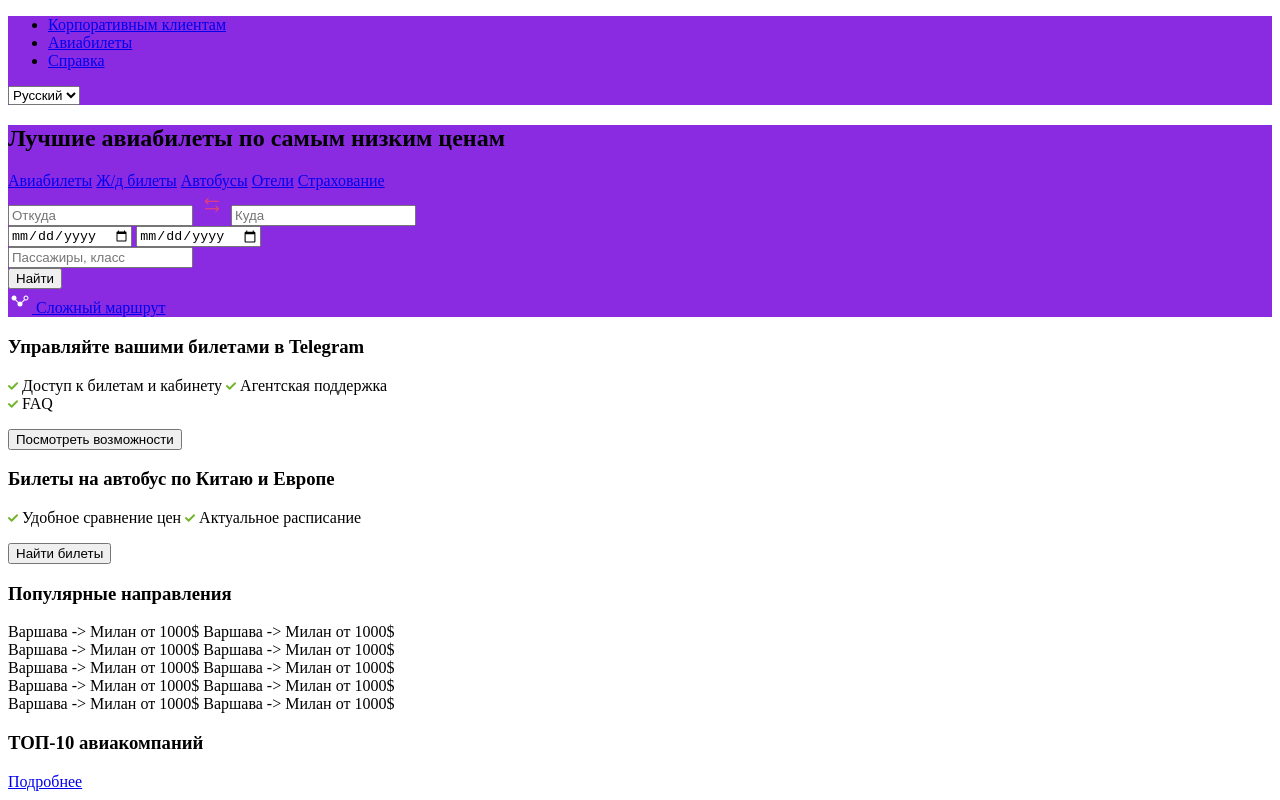
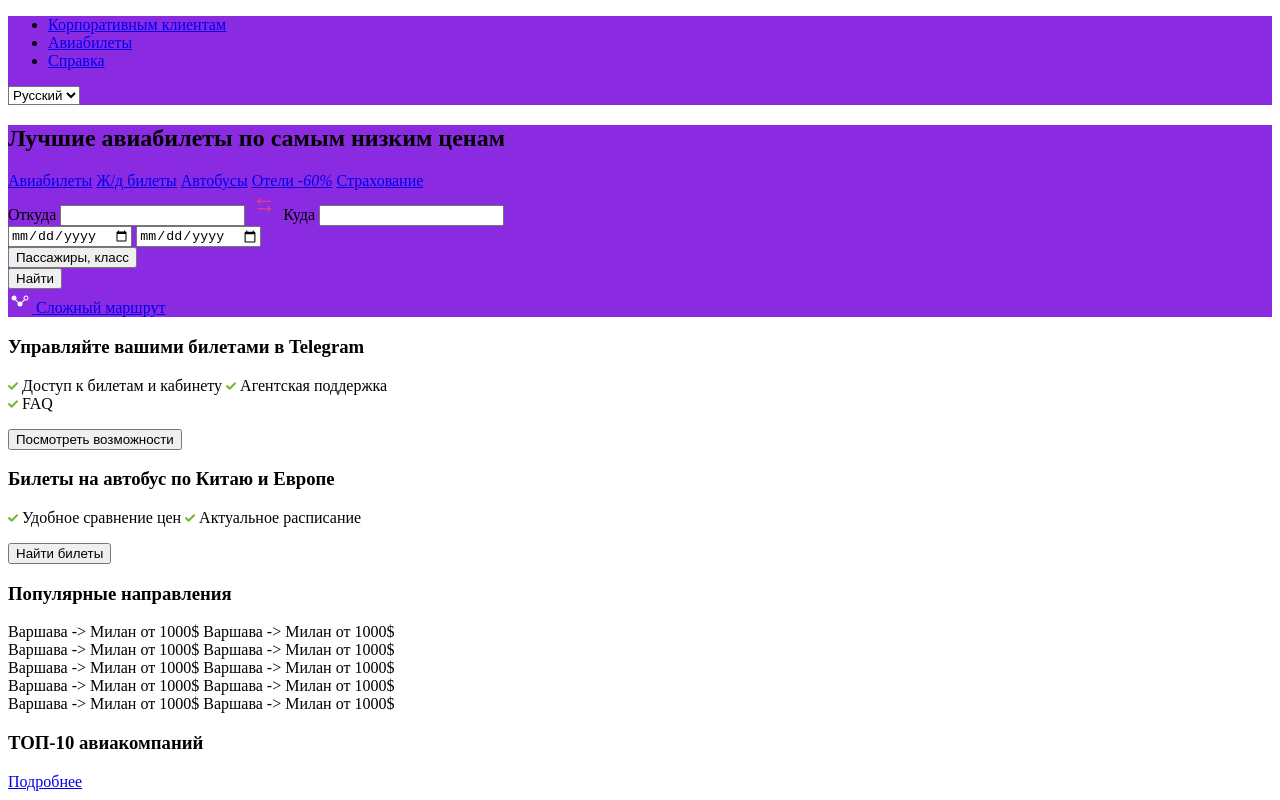
Before and after one commit to sasha1985y/The-best-flytickets, a plain HTML site: page index.html in a window 1280 px wide. Shown: the top 800 px of the page. Drawn offline with Linux system fonts and the light colour scheme.

Commit message:
repair passengers

```diff
--- a/index.html
+++ b/index.html
@@ -32,24 +32,24 @@
                 <a href="#">Авиабилеты</a>
                 <a href="#">Ж/д билеты</a>
                 <a href="#">Автобусы</a>
-                <a href="#">Отели</a>
+                <a href="#">Отели <i>-60%</i></a>
                 <a href="#">Страхование</a>
             </nav>
             <form class="search-form">
                 <!-- Форма поиска билетов -->
                 <div class="search-item">
-                    <!-- <span>Откуда</span><br>
-                    <span>Варшава</span> -->
-                    <input type="text" placeholder="Откуда">
+                    <label for="from">Откуда</label>
+                    <input type="text" id="from">
                     <img src="./images/swap.svg" alt="Куда">
-                    <input type="text" placeholder="Куда">
+                    <label for="where">Куда</label>
+                    <input type="text" id="where">
                 </div>
                 <div class="search-item">
                     <input type="date" placeholder="Туда">
                     <input type="date" placeholder="Обратно">
                 </div>
                 <div class="search-item">
-                    <input type="text" placeholder="Пассажиры, класс">
+                    <button type="button">Пассажиры, класс</button>
                 </div>
                 <button type="submit">Найти</button>
             </form>
@@ -199,7 +199,7 @@
                         старше 12 лет
                     </p>
                     <button class="decrement">-</button>
-                    <input type="number">
+                    <input type="text">
                     <button class="increment">+</button>
                 </div>
                 <div class="passenger-popup-item">
@@ -208,7 +208,7 @@
                         2-12 лет
                     </p>
                     <button class="decrement">-</button>
-                    <input type="number">
+                    <input type="text">
                     <button class="increment">+</button>
                 </div>
                 <div class="passenger-popup-item">
@@ -217,7 +217,7 @@
                         до 2 лет
                     </p>
                     <button class="decrement">-</button>
-                    <input type="number">
+                    <input type="text">
                     <button class="increment">+</button>
                 </div>
                 <p>Класс</p>
```
